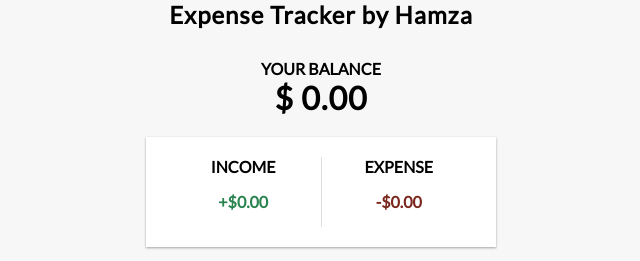
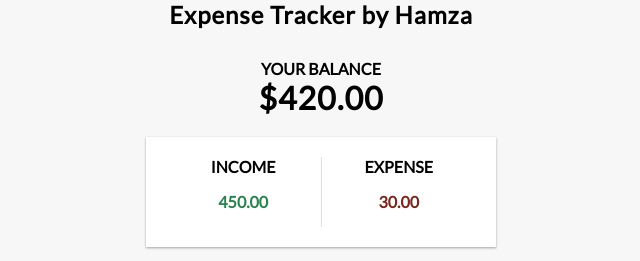
Before and after one commit to HamzaAhmedSheikh/react-expense-tracker-demo-app, a React (Create React App) app: page / in a window 1280 px wide. Shown: the top 261 px of the page, without its empty margins (319-959 px from the left). Built offline with nearby package versions, Linux system fonts and the light colour scheme.

Commit message:
update 1

```diff
--- a/src/Components/Balance.js
+++ b/src/Components/Balance.js
@@ -1,10 +1,19 @@
-import React from 'react'
+import React, { useContext } from 'react'
+
+import { GlobalContext } from '../context/GlobalState'
 
 export const Balance = () => {
+
+  const { transactions } = useContext(GlobalContext)
+
+  const amounts = transactions.map(transaction => transaction.amount)
+
+  const total = amounts.reduce((acc, item) => (acc += item), 0).toFixed(2)
+
     return (
         <div>
           <h4> Your Balance </h4>
-          <h1 id="balance"> $ 0.00 </h1>
+          <h1 id="balance"> ${total} </h1>
         </div>
     )
 }
--- a/src/Components/IncomeExpenses.js
+++ b/src/Components/IncomeExpenses.js
@@ -1,16 +1,33 @@
-import React from 'react'
+import React, { useContext } from 'react'
+
+import { GlobalContext } from '../context/GlobalState'
 
 export const IncomeExpenses = () => {
+
+  const { transactions } = useContext(GlobalContext)
+
+  const amounts = transactions.map(transaction => transaction.amount)
+
+  const income = amounts
+     .filter(item => item > 0)
+     .reduce((acc, item) => (acc += item), 0)
+     .toFixed(2)
+
+  const expense = (
+    amounts.filter(item => item < 0).reduce((acc, item) => (acc += item), 0) * -1)
+    .toFixed(2)
+
+
     return (
         <div className="inc-exp-container">
          <div>
            <h4> Income </h4>
-           <p id='money-plus' className="money-plus"> +$0.00 </p>
+           <p id='money-plus' className="money-plus"> {income} </p>
          </div>
 
          <div>
            <h4> Expense </h4>
-           <p id='money-minus' className="money-minus"> -$0.00 </p>
+           <p id='money-minus' className="money-minus"> {expense} </p>
          </div>
         </div>
     )
--- a/src/Components/Transactions.js
+++ b/src/Components/Transactions.js
@@ -1,13 +1,20 @@
-import React from 'react'
+import React, { useContext } from 'react'
+
+import { GlobalContext } from '../context/GlobalState'
 
 const Transactions = ({transaction}) => {
+
+  const { deleteTransaction } = useContext(GlobalContext)
 
   const sign = transaction.amount < 0 ? '-' : '+'
 
     return (
       <li className={transaction.amount < 0 ? 'minus' : 'plus'}>
         {transaction.text} <span> {sign} ${Math.abs(transaction.amount)} </span>
-        <button className="delete-btn"> x </button>
+        <button onClick={() => deleteTransaction(transaction.id)}
+                className="delete-btn">
+               x
+        </button>
       </li>
     )
 }
--- a/src/context/AppReducer.js
+++ b/src/context/AppReducer.js
@@ -2,7 +2,11 @@
 
 export default (state, action) => {
     switch (action.type) {
-
+        case "DELETE_TRANSACTION":
+           return{
+               ...state,
+               transactions: state.transactions.filter(transaction => transaction.id !== action.payload)
+           }
 
         default:
          return state
--- a/src/context/GlobalState.js
+++ b/src/context/GlobalState.js
@@ -25,9 +25,19 @@
 
     const [state, dispatch] = useReducer(AppReducer, InitialState)
 
+    // Actions that are going to make call to our reducer funtion
+
+    function deleteTransaction(id) {
+        dispatch({
+            type: 'DELETE_TRANSACTION',
+            payload: id //  any data we want to sent to it which is going to be the id
+        })
+    }
+
    return(
        <GlobalContext.Provider value={{
-           transactions: state.transactions
+           transactions: state.transactions,
+           deleteTransaction
        }}>
            {children}
        </GlobalContext.Provider>
```
